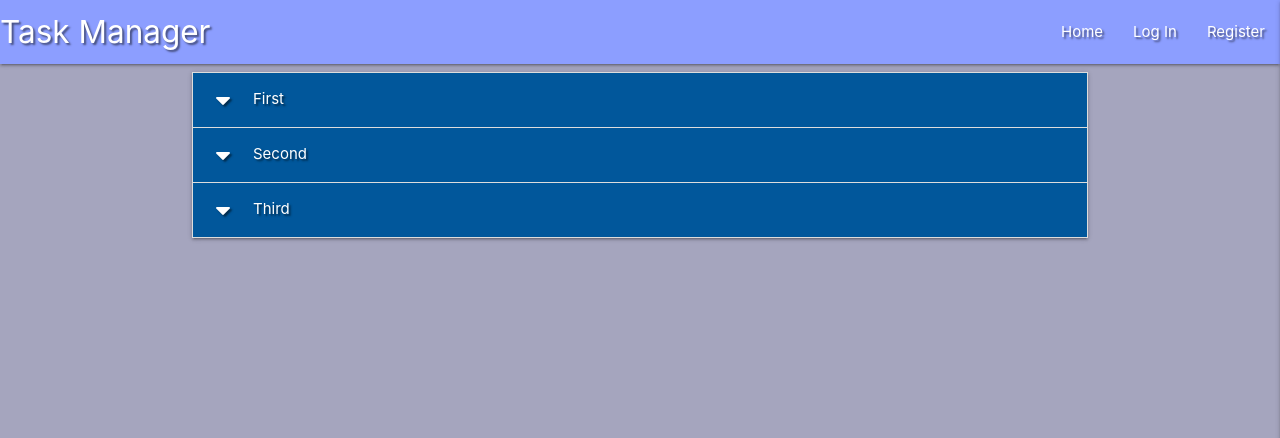
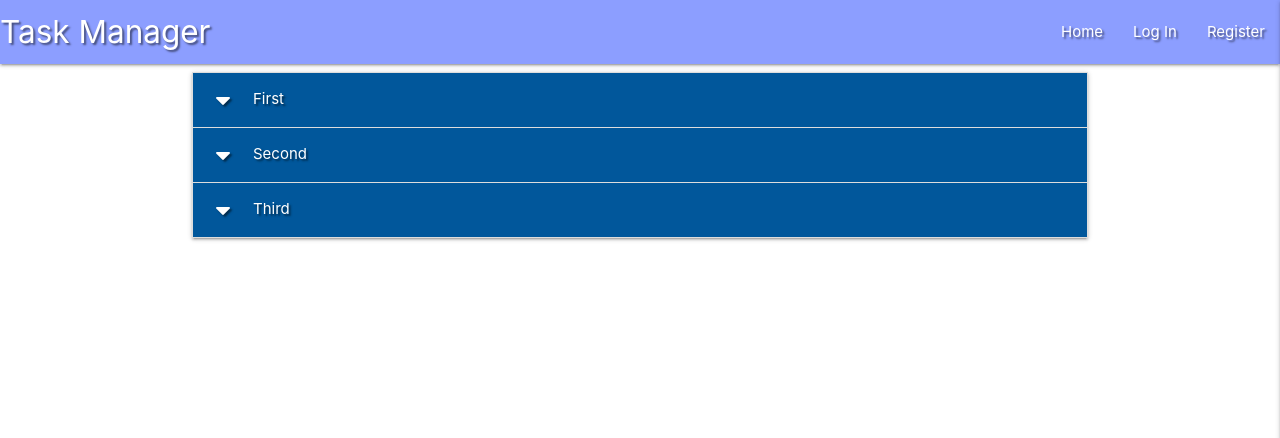
Before and after one commit to ANDREWAHN-UK/Mini-Project-Task-Manager, a Flask app: page / in a window 1280 px wide. Shown: the top 438 px of the page. Run offline with Flask 2, Linux system fonts and the light colour scheme; data that the repository does not hold is empty; some libraries are stand-ins or nearby versions.

Commit message:
style.css - changed background colour

```diff
--- a/static/css/style.css
+++ b/static/css/style.css
@@ -1,5 +1,5 @@
 body{
-    background-color: rgb(165, 165, 190);
+    background-color: white;
 }
 
 .text-shadow{
```
